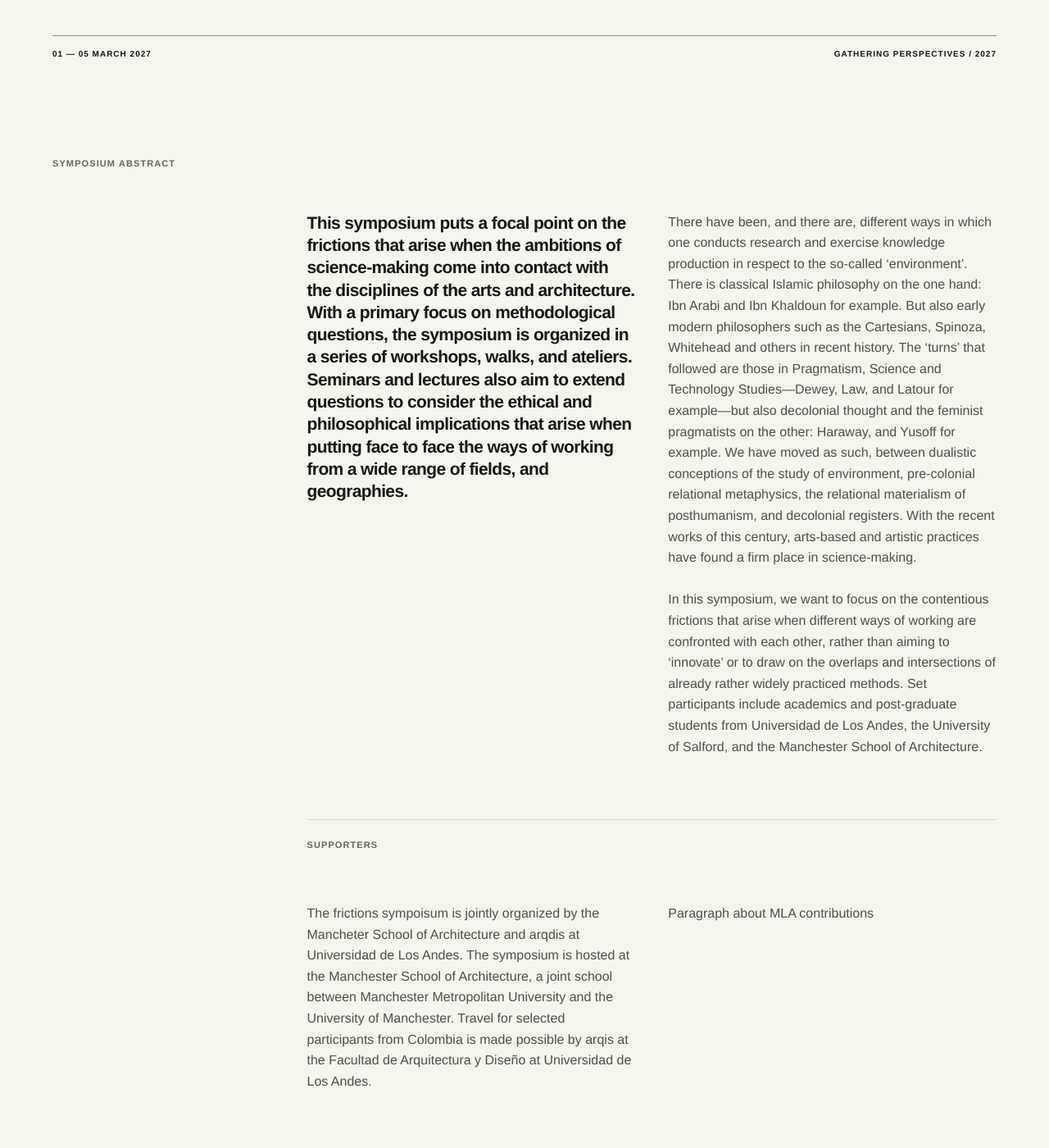
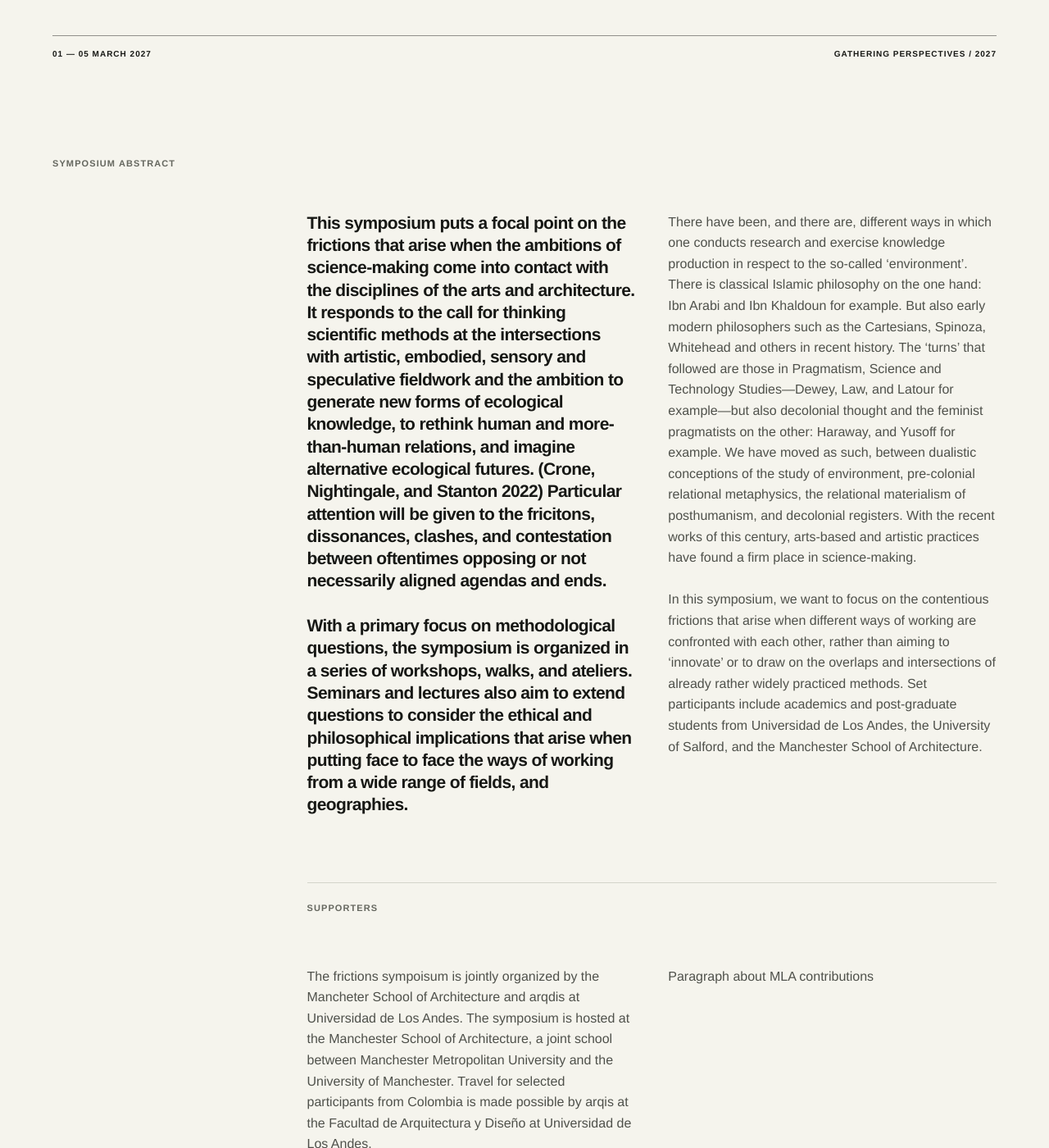
Before and after one commit to rtbs-atlas/frictions.github.io, a Jekyll site: the page built from index.html, in a window 1280 px wide and 1400 px high, scrolled down 749 px. Shown: the whole window at 82% size. Built offline with Jekyll 4.4.1, drawn with Linux system fonts in a browser that asks for light colours.

Commit message:
Revise symposium abstract for clarity and depth
Updated the symposium abstract to include a focus on ecological knowledge and the frictions between different disciplines. Added context about the methodological questions and the participants involved.

```diff
--- a/index.html
+++ b/index.html
@@ -20,7 +20,10 @@ layout: default
   <div class="section-label">Symposium Abstract</div>
   <div class="about-content">
     <div class="about-copy">
-      <p class="lead">This symposium puts a focal point on the frictions that arise when the ambitions of science-making come into contact with the disciplines of the arts and architecture. With a primary focus on methodological questions, the symposium is organized in a series of workshops, walks, and ateliers. Seminars and lectures also aim to extend questions to consider the ethical and philosophical implications that arise when putting face to face the ways of working from a wide range of fields, and geographies.</p>
+      <p class="lead">This symposium puts a focal point on the frictions that arise when the ambitions of science-making come into contact with the disciplines of the arts and architecture. It responds to the call for thinking scientific methods at the intersections with artistic, embodied, sensory and speculative fieldwork and the ambition to generate new forms of ecological knowledge, to rethink human and more-than-human relations, and imagine alternative ecological futures. (Crone, Nightingale, and Stanton 2022) Particular attention will be given to the fricitons, dissonances, clashes, and contestation between oftentimes opposing or not necessarily aligned agendas and ends.<br><br>
+
+With a primary focus on methodological questions, the symposium is organized in a series of workshops, walks, and ateliers. Seminars and lectures also aim to extend questions to consider the ethical and philosophical implications that arise when putting face to face the ways of working from a wide range of fields, and geographies.</p>
+
         <p>There have been, and there are, different ways in which one conducts research and exercise knowledge production in respect to the so-called ‘environment’. There is classical Islamic philosophy on the one hand: Ibn Arabi and Ibn Khaldoun for example. But also early modern philosophers such as the Cartesians, Spinoza, Whitehead and others  in recent history. The ‘turns’ that followed are those in Pragmatism, Science and Technology Studies—Dewey, Law, and Latour for example—but also decolonial thought and the feminist pragmatists on the other: Haraway, and Yusoff for example.
 We have moved as such, between dualistic conceptions of the study of environment, pre-colonial relational metaphysics, the relational materialism of posthumanism, and decolonial registers. With the recent works of this century, arts-based and artistic practices have found a firm place in science-making.<br><br>In this symposium, we want to focus on the contentious frictions that arise when different ways of working are confronted with each other, rather than aiming to ‘innovate’ or to draw on the overlaps and intersections of already rather widely practiced methods.
 Set participants include academics and post-graduate students from Universidad de Los Andes, the University of Salford, and the Manchester School of Architecture.
```
